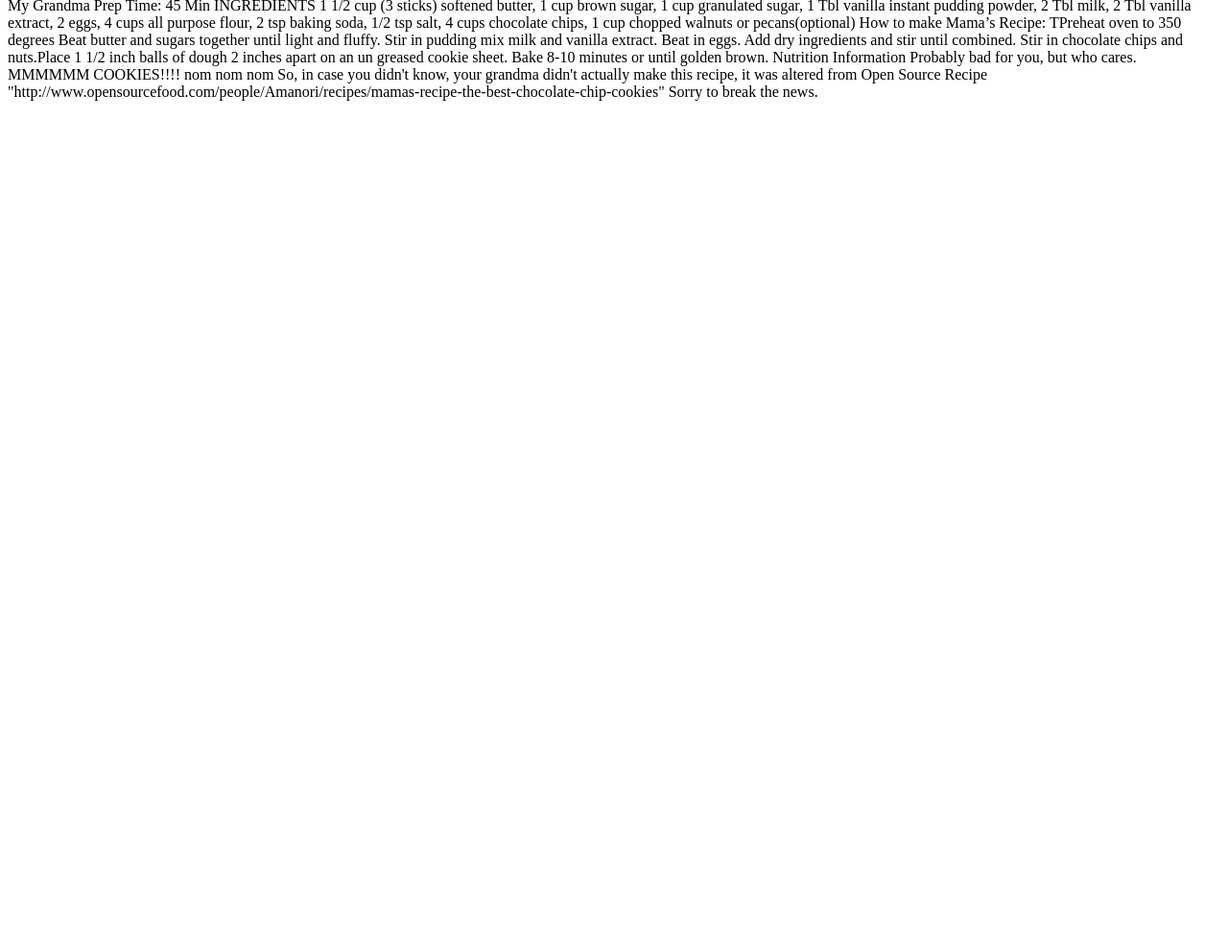
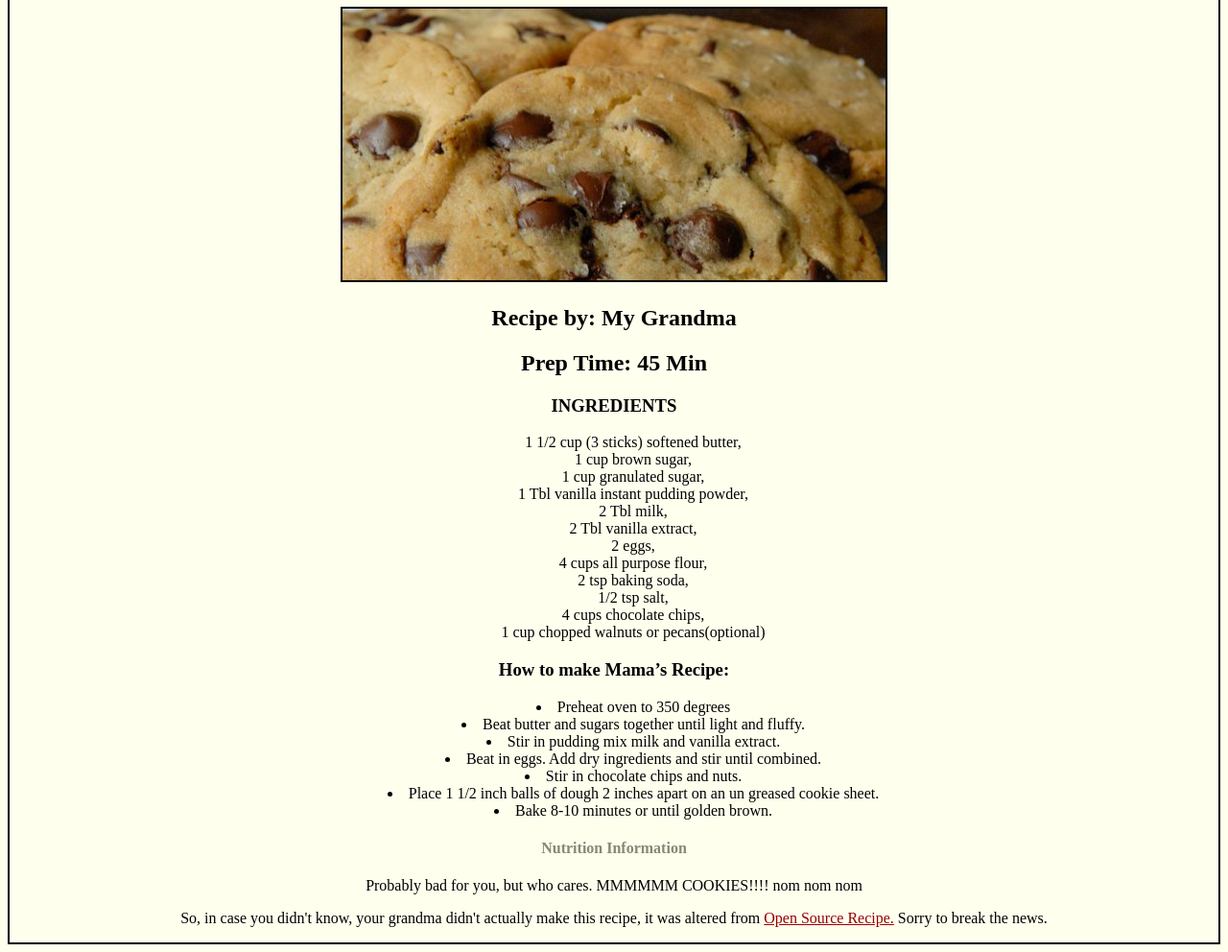
Before and after one commit to boopie/cookie_recipe, a plain HTML site: page index.html in a window 1280 px wide. Shown: the part 83-1075 px from the top of the page at 96% size. Before the commit the page ends 800 px from the top, so only its background shows below. Drawn offline with Linux system fonts and the light colour scheme.

Commit message:
updated version

```diff
--- /dev/null
+++ b/css/styles.css
@@ -0,0 +1,22 @@
+body {
+	background-color: #FFE;
+	border-style: solid;
+	border-width: 2px;
+	text-align: center;
+}
+h4{
+	color: #887;
+}
+a{
+	color: #900;
+}
+ul{
+	list-style: none;
+}
+ol{
+	list-style: inside;
+}
+img{
+	border-style: solid;
+	border-width: 2px;
+}
--- a/index.html
+++ b/index.html
@@ -1,4 +1,4 @@
-Task
+<!--Task
 ========================
 
 Your Grandma wants you to publish her famous cookie recipe to the world wide web, she's typed it out for you in this .html document (she's so nice).
@@ -16,24 +16,58 @@ Cookie Recipe CSS
 
 Bonus: The border on the page and around the image is black
 
+
 The Cookie Recipe
-=================
+================= -->
+<!DOCTYPE html>
+<head> <link rel = "Stylesheet" href = "css/styles.css"
+</head>
+<body>
 
-The Best Chocolate Chip Cookies
-Recipe by: My Grandma
-Prep Time: 45 Min
+<h1> The Best Chocolate Chip Cookies </h1>
+<img src="cookies.jpg">
+<h2>
+Recipe by: My Grandma </h2>
+<h2> Prep Time: 45 Min
+</h2>
 
-INGREDIENTS
-1 1/2 cup (3 sticks) softened butter, 1 cup brown sugar, 1 cup granulated sugar, 1 Tbl vanilla instant pudding powder, 2 Tbl milk, 2 Tbl vanilla extract, 2 eggs, 4 cups all purpose flour, 2 tsp baking soda, 1/2 tsp salt, 4 cups chocolate chips, 1 cup chopped walnuts or pecans(optional)
+<h3> INGREDIENTS </h3>
+<ul>
+	<li> 1 1/2 cup (3 sticks) softened butter, </li>
+	<li> 1 cup brown sugar, </li>
+	<li> 1 cup granulated sugar, </li>
+	<li> 1 Tbl vanilla instant pudding powder, </li>
+	<li> 2 Tbl milk, </li>
+	<li> 2 Tbl vanilla extract, </li>
+	<li> 2 eggs, </li>
+	<li> 4 cups all purpose flour, </li>
+	<li> 2 tsp baking soda, </li>
+	<li> 1/2 tsp salt, </li>
+	<li> 4 cups chocolate chips, </li>
+	<li> 1 cup chopped walnuts or pecans(optional) </li>
+</ul>
 
-How to make Mama’s Recipe: TPreheat oven to 350 degrees Beat butter and sugars together until light and fluffy. Stir in pudding mix milk and vanilla extract. Beat in eggs. Add dry ingredients and stir until combined.
-Stir in chocolate chips and nuts.Place 1 1/2 inch balls of dough 2 inches apart on an un greased cookie sheet. Bake 8-10 minutes or until golden brown.
+<h3>How to make Mama’s Recipe: </h3>
+	<ol>
+	<li> Preheat oven to 350 degrees </li>
+	<li> Beat butter and sugars together until light and fluffy. </li>
+	<li> Stir in pudding mix milk and vanilla extract. </li>
+	<li> Beat in eggs. Add dry ingredients and stir until combined. </li>
+
+	<li> Stir in chocolate chips and nuts. </li>
+	<li> Place 1 1/2 inch balls of dough 2 inches apart on an un greased cookie sheet. </li>
+	<li> Bake 8-10 minutes or until golden brown. </li>
+</ol>
 
 
-Nutrition Information
+<h4> Nutrition Information </h4>
 
-Probably bad for you, but who cares. MMMMMM COOKIES!!!! nom nom nom
+<p> Probably bad for you, but who cares. MMMMMM COOKIES!!!! nom nom nom </p>
 
 
-So, in case you didn't know, your grandma didn't actually make this recipe, it was altered from Open Source Recipe "http://www.opensourcefood.com/people/Amanori/recipes/mamas-recipe-the-best-chocolate-chip-cookies"
-Sorry to break the news. <!--You must include the link in your final webpage -->
+<p> So, in case you didn't know, your grandma didn't actually make this recipe, it was altered from <a href="http://www.opensourcefood.com/people/Amanori/recipes/mamas-recipe-the-best-chocolate-chip-cookies" target="_blank"> Open Source Recipe.</a>
+Sorry to break the news.
+</p>
+</body>
+</html>
+<!--You must include the link in your final webpage -->
```
